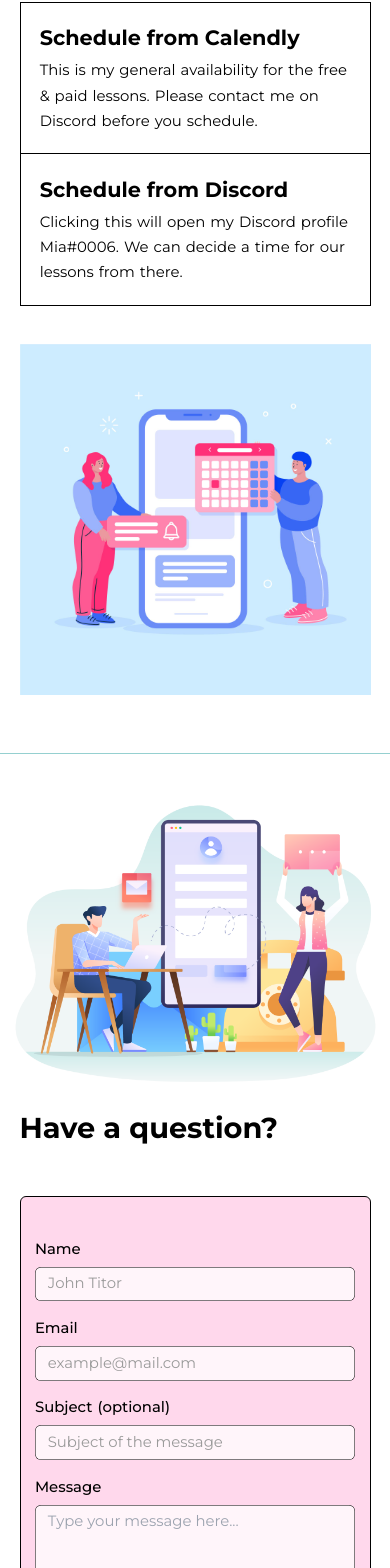
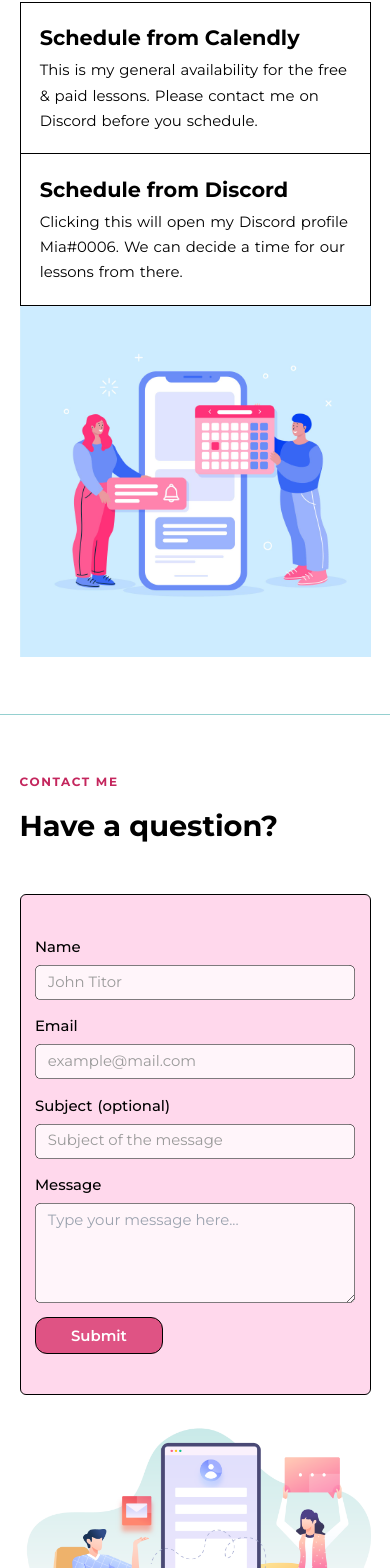
Before and after one commit to rajibul-dev/voccaria, a Next.js app in the folder nextjs/: page / in a window 390 px wide. Shown: the part 6867-8435 px from the top of the page. Built offline with nearby package versions, Linux system fonts and the light colour scheme.

Commit message:
class name change

```diff
--- a/nextjs/src/app/mia/sections/scheduling/scheduling.module.css
+++ b/nextjs/src/app/mia/sections/scheduling/scheduling.module.css
@@ -1,6 +1,6 @@
 /* .section {
 } */
-.container {
+.containerTwoCol {
   max-width: 120rem;
   display: grid;
   grid-template-columns: 1fr 1fr;
@@ -14,6 +14,8 @@
 .imageBox {
   justify-self: end;
 }
+.textPortion {
+}
 
 @media (max-width: 54.375em) {
   .imageBox {
@@ -21,7 +23,7 @@
   }
 }
 @media (max-width: 50.5em) {
-  .container {
+  .containerTwoCol {
     grid-template-columns: 1fr;
     row-gap: 4.8rem;
   }
```
